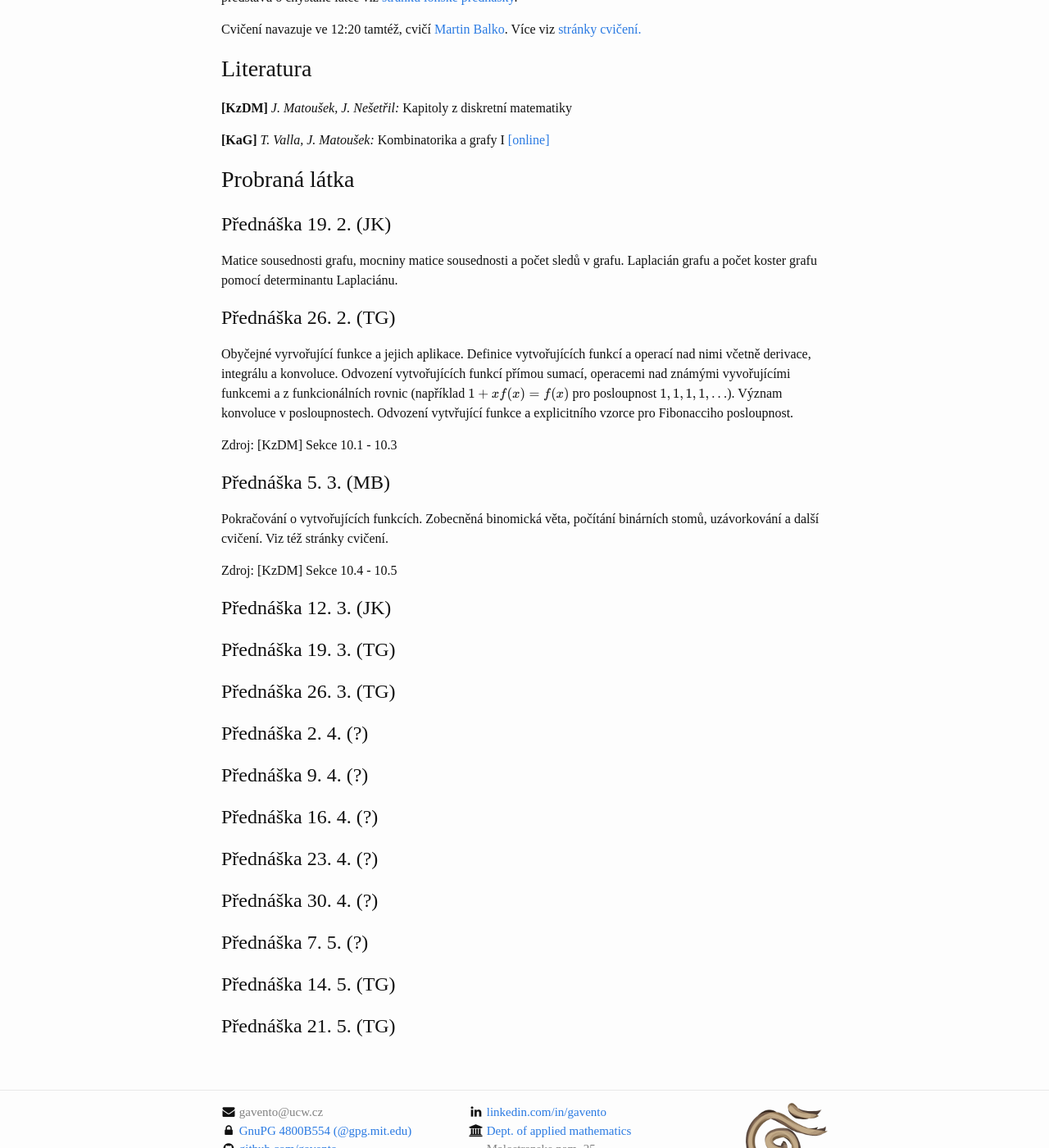
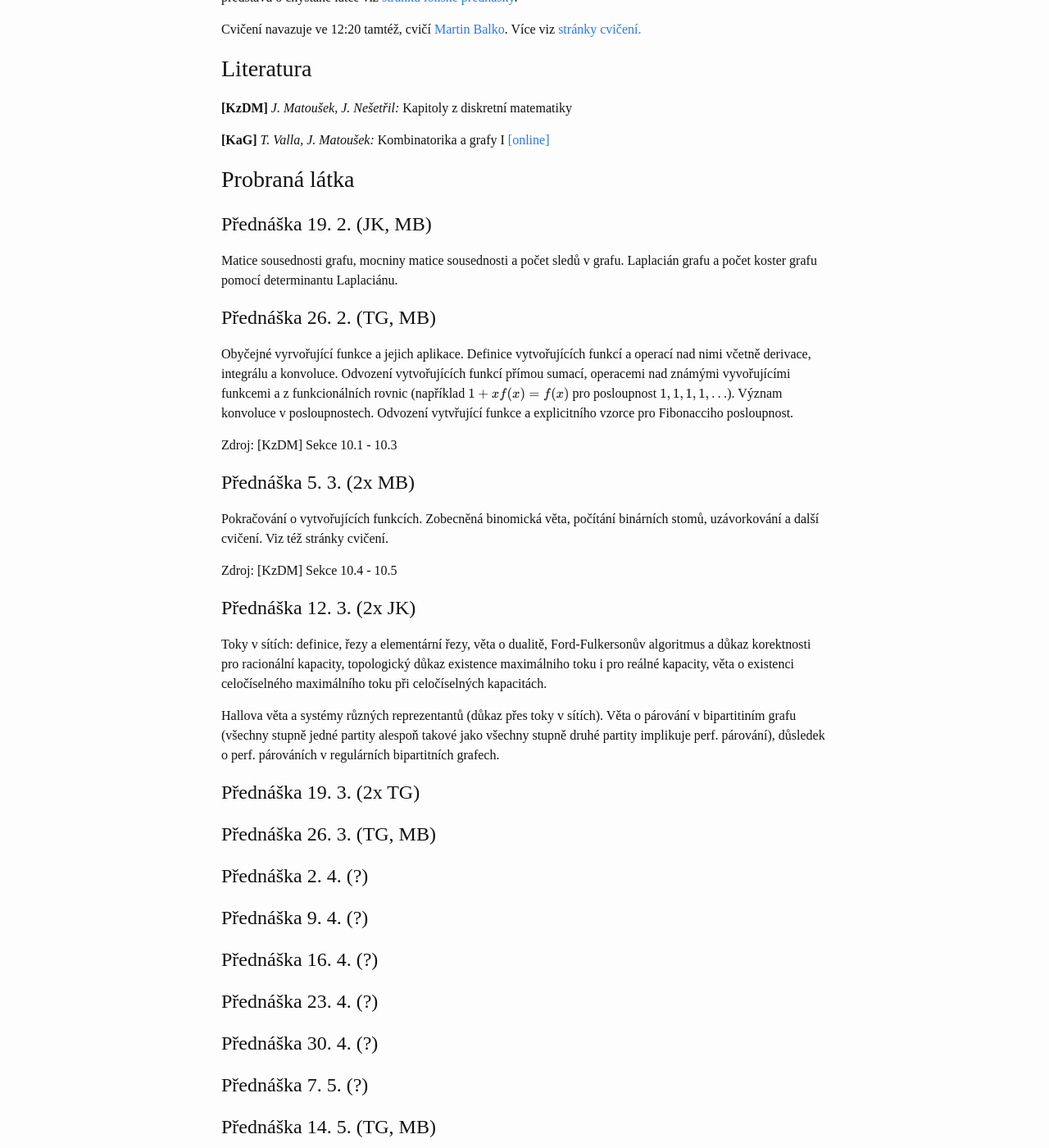
Before and after one commit to gavento/gavento.github.io, a Jekyll site: the page built from vyuka/18LS-KGM.md, in a window 1280 px wide and 1400 px high, scrolled down 210 px. Shown: the whole window at 82% size. Built offline with Jekyll 4.4.1, drawn with Linux system fonts in a browser that asks for light colours; formulas are drawn with MathJax 3; some of the changed text lies outside the part shown.

Commit message:
Update teaching and projects

```diff
--- a/vyuka/18LS-KGM.md
+++ b/vyuka/18LS-KGM.md
@@ -15,27 +15,33 @@ Cvičení navazuje ve 12:20 tamtéž, cvičí [Martin Balko](https://kam.mff.cun
 
 ## Probraná látka
 
-### Přednáška 19. 2. (JK)
+### Přednáška 19. 2. (JK, MB)
 
 Matice sousednosti grafu, mocniny matice sousednosti a počet sledů v grafu. Laplacián grafu a počet koster grafu pomocí determinantu Laplaciánu.
 
-### Přednáška 26. 2. (TG)
+### Přednáška 26. 2. (TG, MB)
 
 Obyčejné vyrvořující funkce a jejich aplikace. Definice vytvořujících funkcí a operací nad nimi včetně derivace, integrálu a konvoluce. Odvození vytvořujících funkcí přímou sumací, operacemi nad známými vyvořujícími funkcemi a z funkcionálních rovnic (například $$1+xf(x)=f(x)$$ pro posloupnost $$1, 1, 1, 1, ...$$). Význam konvoluce v posloupnostech. Odvození vytvřující funkce a explicitního vzorce pro Fibonacciho posloupnost.
 
 Zdroj: [KzDM] Sekce 10.1 - 10.3
 
-### Přednáška 5. 3. (MB)
+### Přednáška 5. 3. (2x MB)
 
 Pokračování o vytvořujících funkcích. Zobecněná binomická věta, počítání binárních stomů, uzávorkování a další cvičení. Viz též stránky cvičení.
 
 Zdroj: [KzDM] Sekce 10.4 - 10.5
 
-### Přednáška 12. 3. (JK)
+### Přednáška 12. 3. (2x JK)
 
-### Přednáška 19. 3. (TG)
+Toky v sítích: definice, řezy a elementární řezy, věta o dualitě, Ford-Fulkersonův algoritmus a důkaz korektnosti pro racionální kapacity, topologický důkaz existence maximálniho toku i pro reálné kapacity, věta o existenci celočíselného maximálního toku při celočíselných kapacitách.
 
-### Přednáška 26. 3. (TG)
+Hallova věta a systémy různých reprezentantů (důkaz přes toky v sítích).
+Věta o párování v bipartitiním grafu (všechny stupně jedné partity alespoň takové jako všechny stupně druhé partity implikuje perf. párování), důsledek o perf. párováních v regulárních bipartitních grafech.
+
+
+### Přednáška 19. 3. (2x TG)
+
+### Přednáška 26. 3. (TG, MB)
 
 ### Přednáška 2. 4. (?)
 
@@ -49,6 +55,6 @@ Zdroj: [KzDM] Sekce 10.4 - 10.5
 
 ### Přednáška 7. 5. (?)
 
-### Přednáška 14. 5. (TG)
+### Přednáška 14. 5. (TG, MB)
 
-### Přednáška 21. 5. (TG)
+### Přednáška 21. 5. (TG, MB)
```
Also changed, not shown: vyuka/projekty.md (+4 -4 lines).
